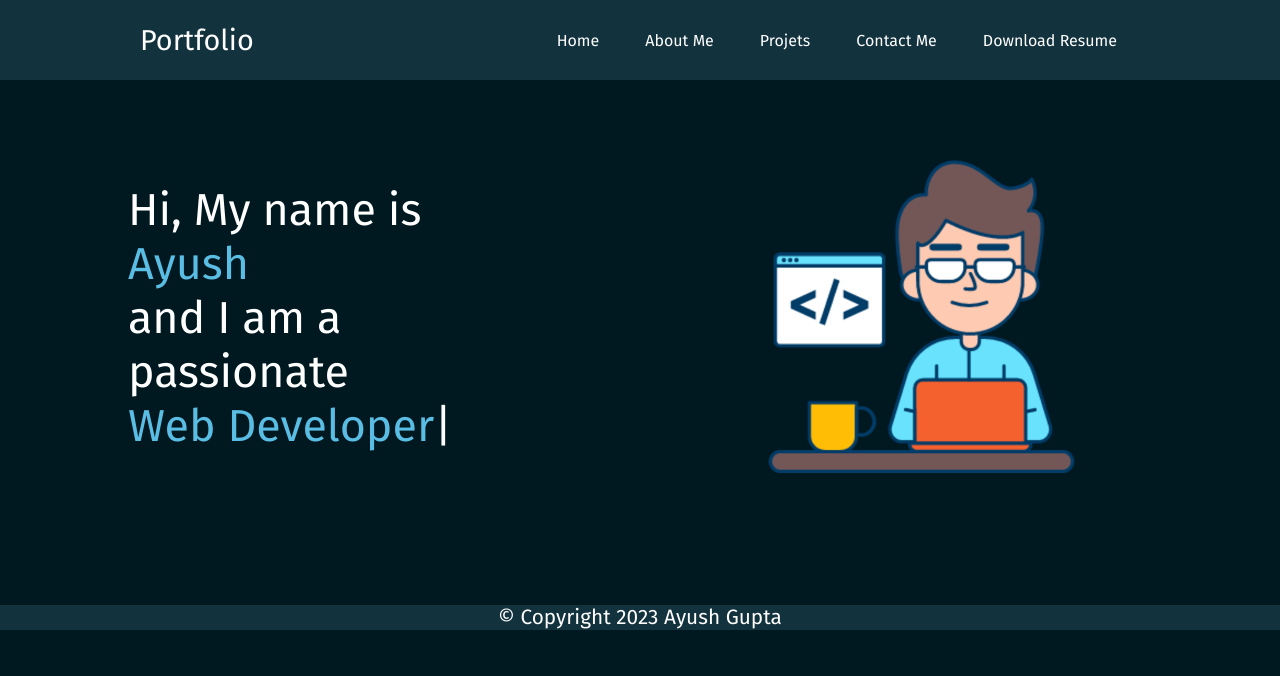
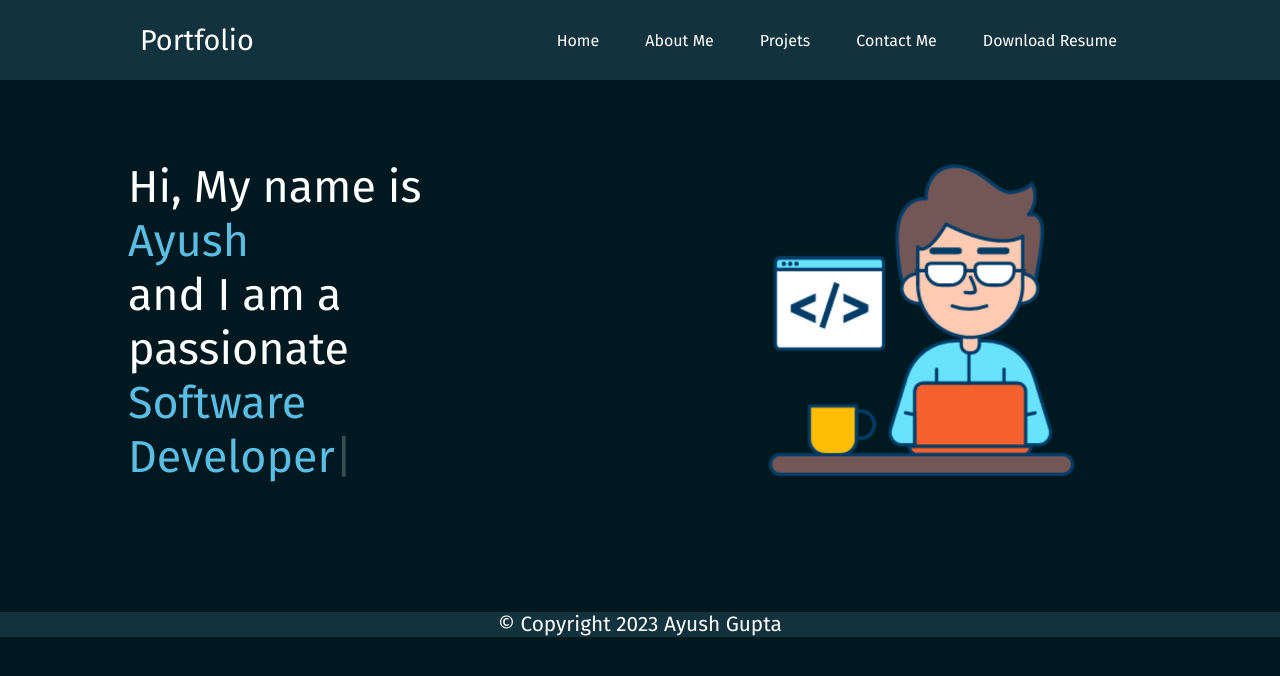
Before and after one commit to Ayush-Gupta5/Portfolio, a plain HTML site: page index.html in a window 1280 px wide. Drawn offline with nearby package versions, Linux system fonts and the light colour scheme.

Commit message:
Update index.html

```diff
--- a/index.html
+++ b/index.html
@@ -134,7 +134,7 @@
     <script src="https://unpkg.com/typed.js@2.0.16/dist/typed.umd.js"></script>
     <script>
         var typed = new Typed('#element', {
-          strings: ['Web Developer'],
+          strings: ['Web Developer','Software Developer'],
           typeSpeed: 50,
         });
       </script>
```
